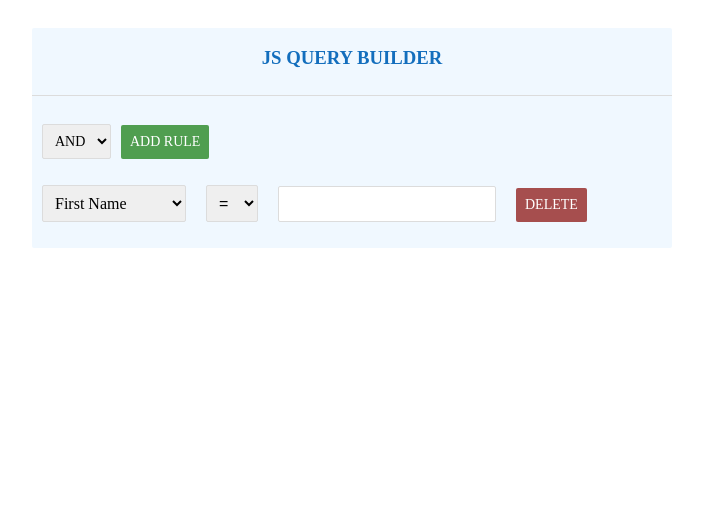
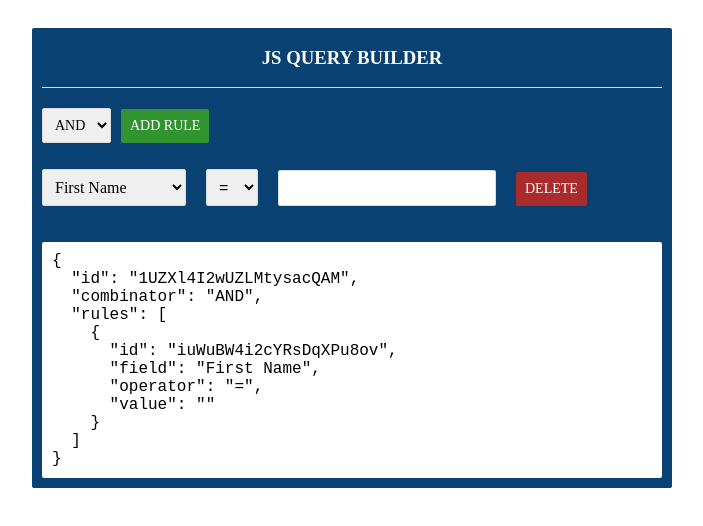
Before and after one commit to APIYOJENNIFER/js-query-builder, a website with bundled scripts: page src/index.html in a window 1280 px wide. Both pictures are taken after a click on the button "ADD RULE". Shown: the whole page, without its empty margins (288-991 px from the left). Built offline with nearby package versions, Linux system fonts and the light colour scheme.

Commit message:
Output JSON object from the query builder

```diff
--- a/src/index.html
+++ b/src/index.html
@@ -18,6 +18,7 @@
         <button id="btn-add-rule">ADD RULE</button>
       </div>
       <ol id="rules-list"></ol>
+      <pre id="output-json"></pre>
     </div>
     <script src="index.js"></script>
   </body>
--- a/src/index.js
+++ b/src/index.js
@@ -21,9 +21,12 @@ const comb = "AND";
 
     logicalDropdownList.addEventListener("change", (e) => {
        rulesObj.combinator = e.target.value
+       outPutJson()
     });
 
 let rulesObj = {id: nanoid(), combinator: comb, rules:[]}
+
+outPutJson()
 
 function addNewRule(field, operator, value){
     return {
@@ -77,6 +80,8 @@ function addRule() {
 
     rulesObj.rules.push(addNewRule(field, operator, value));
 
+    outPutJson()
+
     let id = "";
     let getId = function(){
         rulesObj.rules.map(rule => {
@@ -107,6 +112,7 @@ function onFieldChange(selectStudentInfo, id){
                 rule.field = e.target.value;
             }
       })
+      outPutJson()
   })
 }
 
@@ -117,6 +123,7 @@ function onOperatorChange(selectComparisonOp, id){
                 rule.operator = e.target.value;
             }
         })
+        outPutJson()
     })
 }
 
@@ -127,15 +134,24 @@ function onValueChange(input, id){
                 rule.value = e.target.value;
             }
         })
+        outPutJson()
     })
 }
 
 function onDeleteRule(deleteRule, id){
     deleteRule.addEventListener("click", function(){
-        rulesObj.rules.pop(id);
+        rulesObj.rules = rulesObj.rules.filter(rule => rule.id !== id)
 
         let node = document.getElementById(id)
         rulesList.removeChild(node)
 
+        outPutJson()
     })
 }
+
+function outPutJson(){
+    let outPutJson = document.getElementById("output-json");
+    if(outPutJson){
+        outPutJson.innerHTML = JSON.stringify(rulesObj, null, 2)
+    }
+}
--- a/src/styles.css
+++ b/src/styles.css
@@ -9,21 +9,21 @@ body {
     display: grid;
     align-items: center;
     width: 50vw;
-    background-color:aliceblue;
+    background-color:rgb(9, 65, 114);
     border-radius: 2px;
   }
 
   #heading {
     display: grid;
     justify-content: center;
-    color: rgb(19, 110, 189);
+    color: white;
   }
 
   hr {
     background-color: gainsboro;
-    width: 100%;
     height: 1px;
     border: none;
+    margin: 0 10px 0 10px;
   }
 
   #div-top-section {
@@ -48,7 +48,7 @@ body {
     border: none;
     color: white;
     font-size: 14px;
-    background-color: rgb(80, 158, 80);
+    background-color: rgb(49, 148, 49);
     font-family: 'Times New Roman', Times, serif;
   }
 
@@ -91,6 +91,14 @@ body {
     border: none;
     color: white;
     font-size: 14px;
-    background-color: rgb(166, 78, 78);
+    background-color: rgb(169, 43, 43);
     font-family: 'Times New Roman', Times, serif;
   }
+
+  #output-json {
+    background-color: white;
+    padding: 10px;
+    margin: 10px;
+    border-radius: 2px;
+    font-size: 16px;
+  }
```
